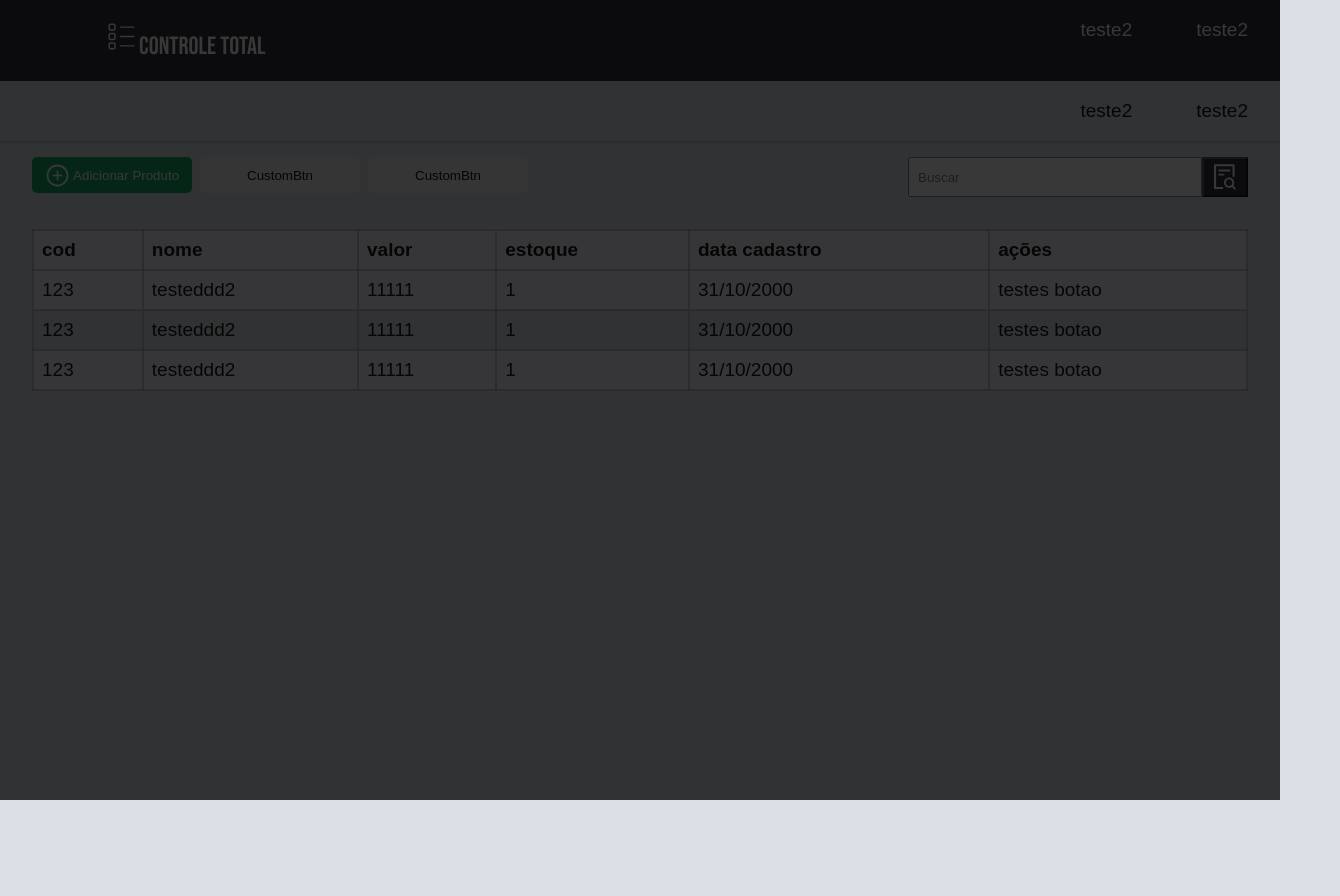
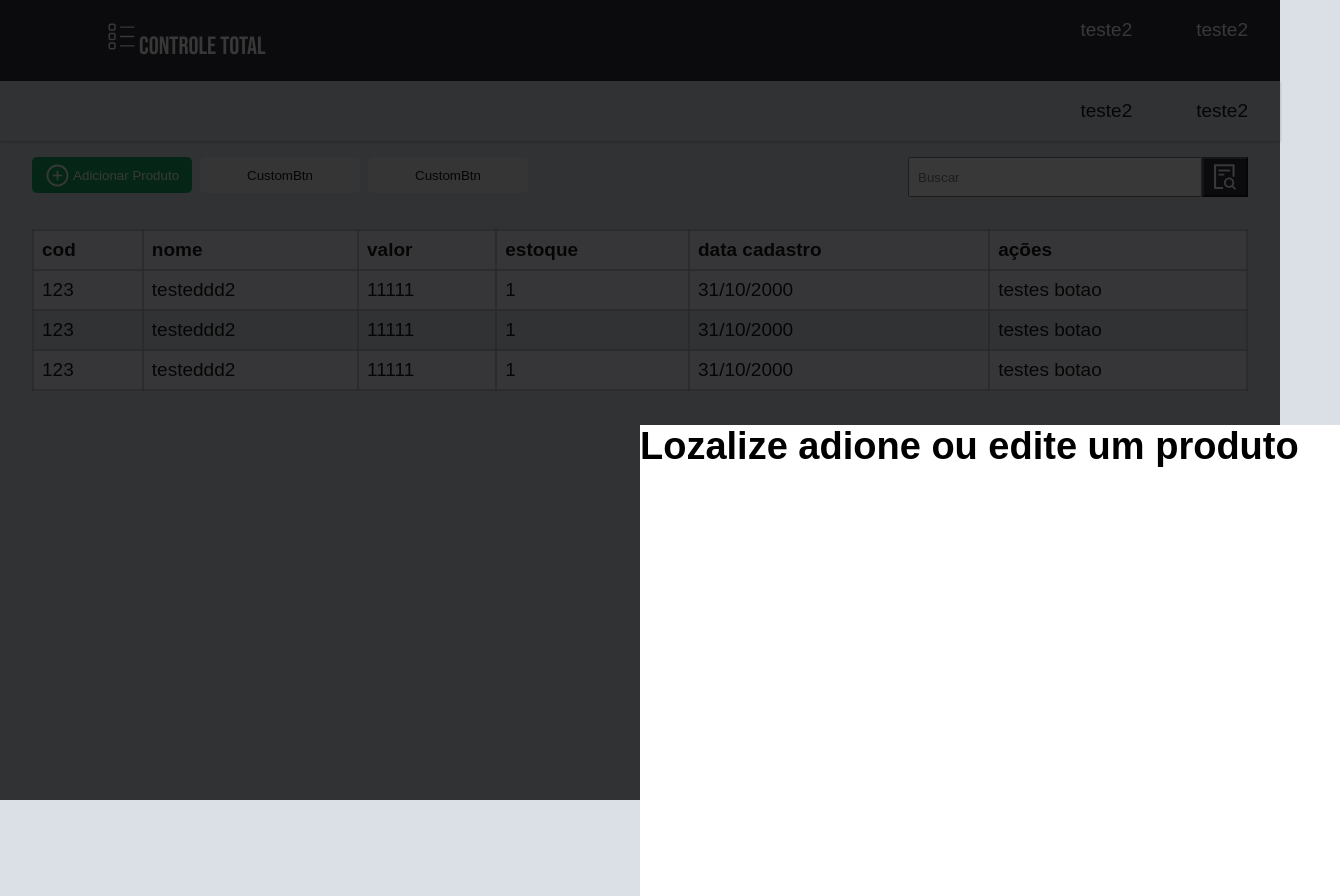
Before and after one commit to JeremiasRincaveski/java, a React (Vite) app in the folder frontJavaInterface/: page / in a window 1280 px wide. Shown: the top 896 px of the page, 1340 px wide, since content can reach past the window. Before the commit the page ends 800 px from the top, so only its background shows below. Built offline with nearby package versions, Linux system fonts and the light colour scheme; data requests are answered from the project's data file.

Commit message:
adding produt/modall

```diff
--- a/frontJavaInterface/src/App.jsx
+++ b/frontJavaInterface/src/App.jsx
@@ -6,6 +6,7 @@ import { Nav } from "./components/nav/Nav"
 import { MyContext } from "./context/MyContext"
 import { theme } from './theme/theme'
 import { Modal } from "./components/modal/Modal"
+import { Product } from "./components/product/Product"
 
 function App() {
 
@@ -31,7 +32,7 @@ function App() {
           <Header />
           <Nav />
           <Main />
-          <Modal/>
+          <Product />
         </Container>
       </MyContext.Provider>
     </ThemeProvider>
--- /dev/null
+++ b/frontJavaInterface/src/components/product/Product.jsx
@@ -0,0 +1,23 @@
+import React from 'react'
+import styled from 'styled-components'
+import { Modal } from '../modal/Modal'
+
+const ContentWrapper = styled.div`
+    height: 500px;
+    width: 700px;
+    background-color: #fff;
+
+`
+const content = styled.div`
+
+`
+
+export const Product = () => {
+    return (
+        <Modal>
+            <ContentWrapper>
+                <h1> Lozalize adione ou edite um produto</h1>
+            </ContentWrapper>
+        </Modal>
+    )
+}
```
